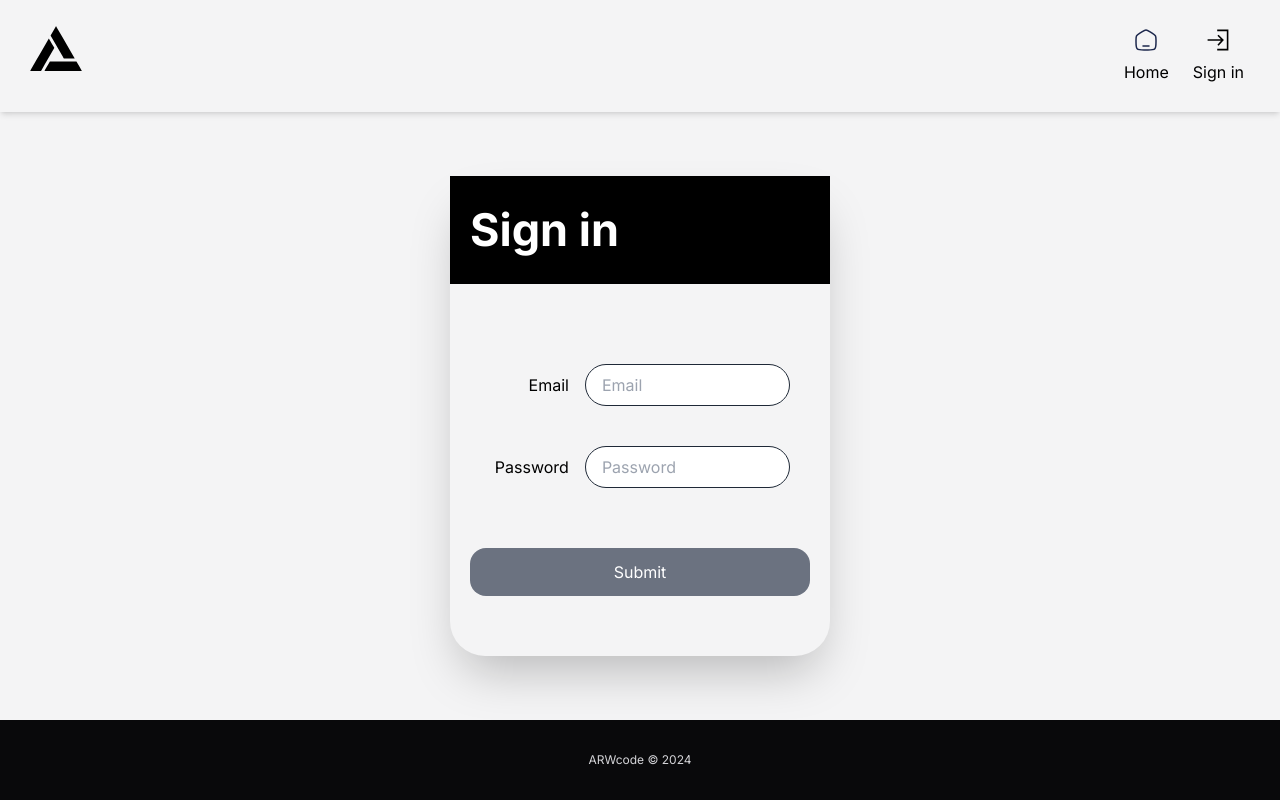
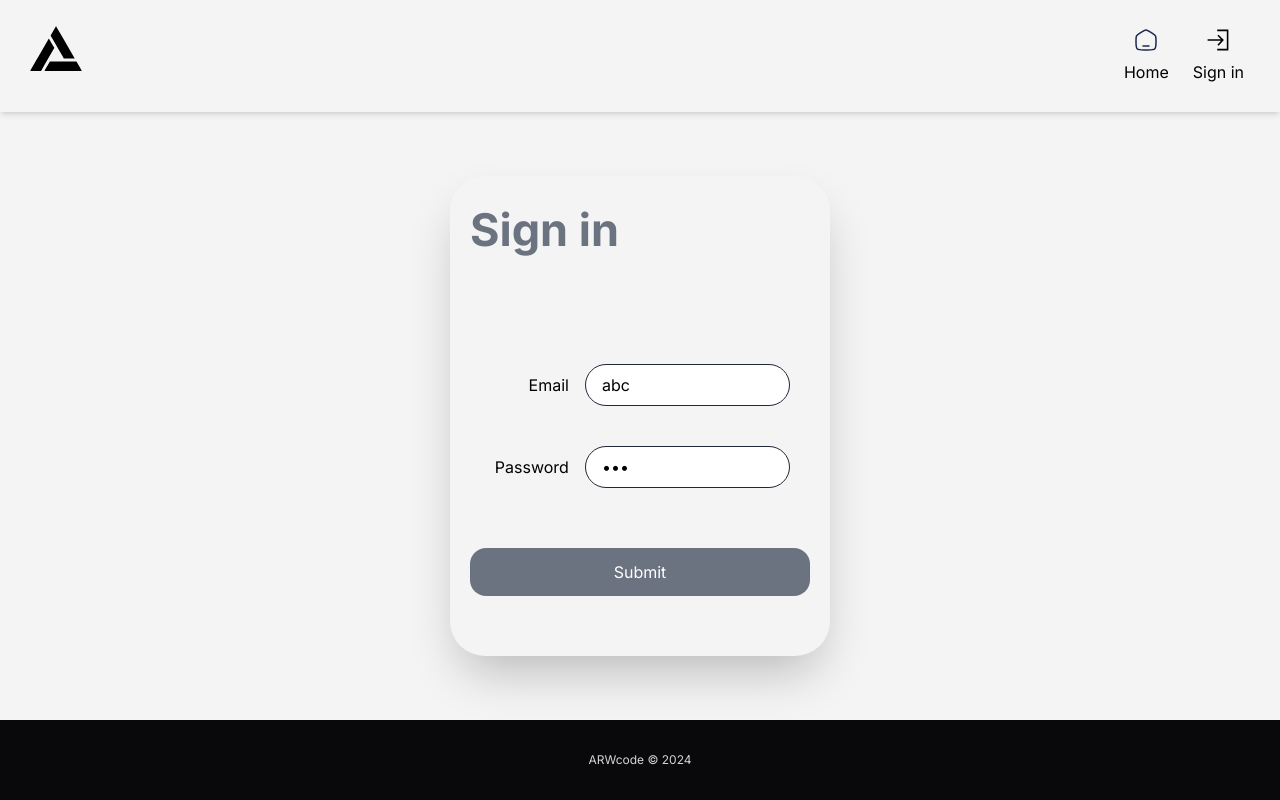
Before and after one commit to MarioLuigie/RHF_basic, a Next.js app: page /signIn in a window 1280 px wide. Built offline with nearby package versions, Linux system fonts and the light colour scheme.

Commit message:
Feat: Add defaultValues to SignInForm

```diff
--- a/src/components/forms/SignInForm.tsx
+++ b/src/components/forms/SignInForm.tsx
@@ -19,24 +19,34 @@ export default function SignInForm() {
 		handleSubmit,
 		setError,
 		formState: { errors, isSubmitting },
-	} = useForm<FormFields>()
+	} = useForm<FormFields>({
+		defaultValues: {
+			email: 'abc',
+			password: '123',
+		},
+	})
 
 	const onSubmit: SubmitHandler<FormFields> = async (data) => {
 		try {
 			await new Promise((resolve) => setTimeout(resolve, 1000))
 			console.log(data)
-			throw new Error
+			throw new Error()
 		} catch (err) {
 			console.error(err)
+			//Złapanie błedu na wskazanego pola
 			setError('email', {
-				message: 'This email is already taken'
+				message: 'Backend: This email is already taken',
 			})
+			//Złapanie błędu dla całego formularza
+			// setError('root', {
+			// 	message: 'This form is invalid',
+			// })
 		}
 	}
 
 	return (
 		<form onSubmit={handleSubmit(onSubmit)}>
-			<div className="flex flex-col gap-10 items-end justify-center p-10">
+			<div className="flex flex-col gap-10 items-end justify-center p-10 relative">
 				<Input
 					register={register('email', {
 						required: 'Email is required!',
@@ -63,6 +73,11 @@ export default function SignInForm() {
 					label="Password"
 					errors={errors.password}
 				/>
+				{/* {errors.root && (
+					<p className="text-red-400 text-xs w-full absolute bottom-0 left-0 text-center z-40">
+						{errors.root.message}
+					</p>
+				)} */}
 			</div>
 			<Button
 				disabled={isSubmitting}
@@ -102,3 +117,26 @@ export default function SignInForm() {
 // 	</form>
 // )
 // }
+
+// 1. Przechwycenie błędu z backendu dla konkretnego pola formularza (okreslenie name)
+//			setError('email', {
+//			message: 'This email is already taken',
+//			})
+// Wykorzystanie funkcji setError() z useForm w celu przechwycenia errora z backendu kiedy backend zawiedzie
+// i zapisanie go do stanu błędu w useForm
+
+// 2. Przechwycenie błędu z backendu dla całego formularza (ogólne)
+//			setError('root', {
+//			message: 'This form is invalid',
+//			})
+
+// OKREŚLENIE WARTOŚCI DOMYŚLNYCH DLA FORMULARZA
+// const {
+// } = useForm<FormFields>({
+// 	defaultValues: {
+// 		email: 'abc',
+// 		password: '123',
+// 	},
+// })
+
+// defaultValues to keyword/słowo kluczowe
--- a/src/components/pages/SignIn.tsx
+++ b/src/components/pages/SignIn.tsx
@@ -5,7 +5,7 @@ export default function SignIn() {
 	return (
 		<div className="flex-center gap-6 grow">
 			<Paper>
-				<p className="w-full bg-black p-5 text-[45px] font-bold text-white">
+				<p className="w-full p-5 text-[45px] font-bold text-gray-500">
 					Sign in
 				</p>
 				<div className="pt-10">
```
